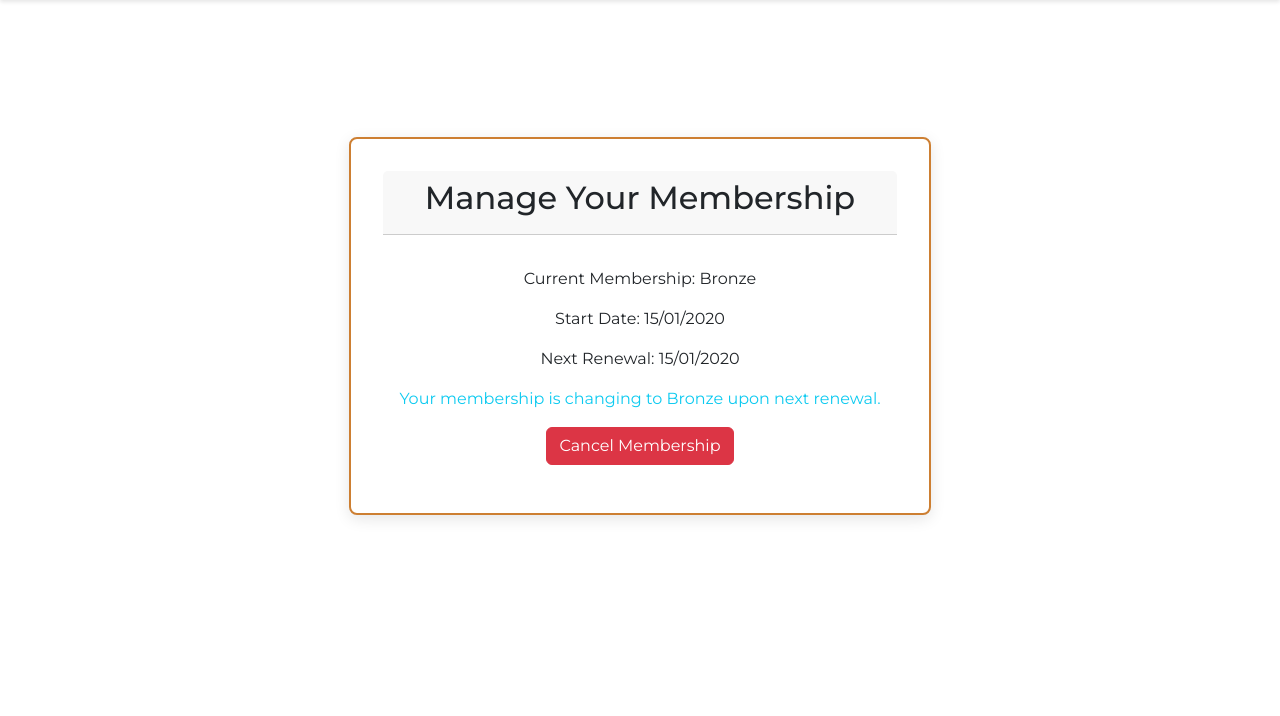
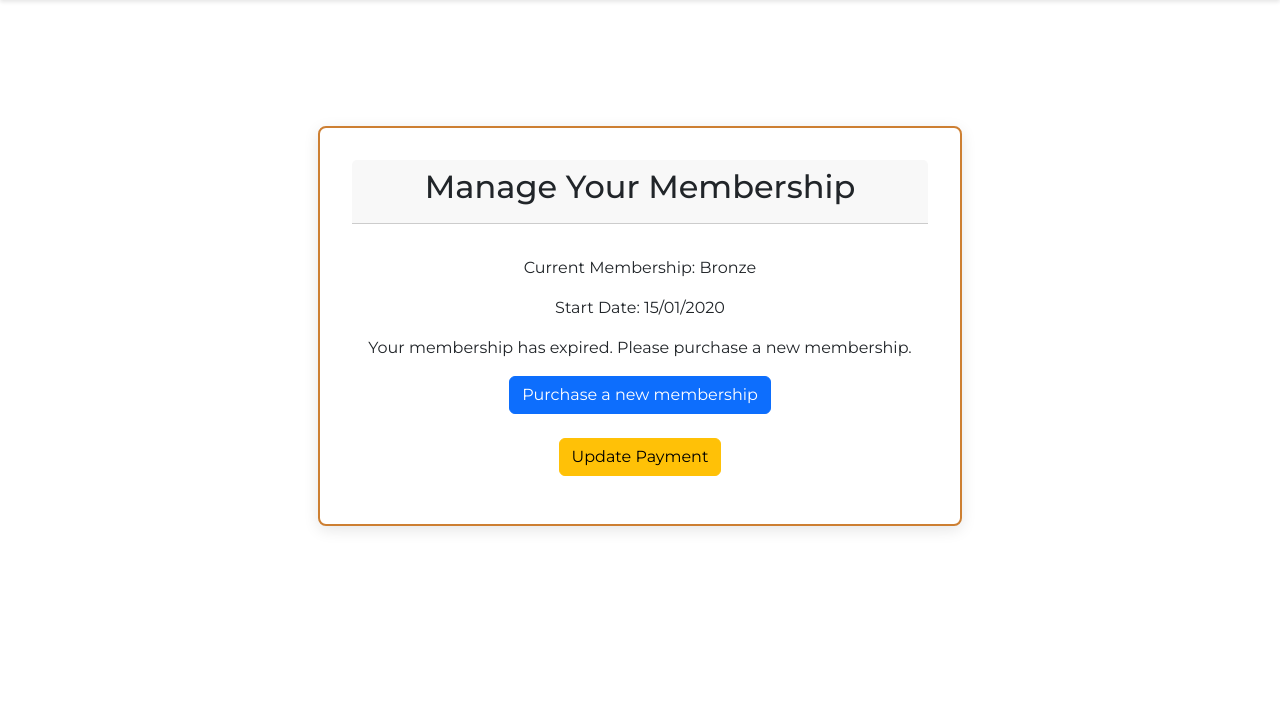
Before and after one commit to PaulR1209/full_stack_fitness, a Django app: template membership/templates/membership/manage.html in a window 1280 px wide. Shown: the part 74-790 px from the top of the page. Run offline with Django 5.2, Linux system fonts and the light colour scheme; the template is opened without the code that fills it: values that come from a table or form of the project are taken from there, others are empty; tables that the repository leaves empty hold one stand-in row (values such as "Sample post"); some libraries are stand-ins or nearby versions.

Commit message:
updated order model, view and template logic to handle CRUD and failed payments

```diff
--- a/checkout/models.py
+++ b/checkout/models.py
@@ -24,12 +24,15 @@ class Order(models.Model):
     created_at = models.DateTimeField(auto_now_add=True)
     last_renewed = models.DateTimeField(null=True, blank=True)
     next_renewal = models.DateTimeField(null=True, blank=True)
+    expiry_date = models.DateTimeField(null=True, blank=True)
+    is_expired = models.BooleanField(default=False)
     is_paid = models.BooleanField(default=False)
     cancellation_date = models.DateTimeField(null=True, blank=True)
     is_cancelled = models.BooleanField(default=False)
     subscription_id = models.CharField(max_length=100, null=True, blank=True)
     stripe_price_id = models.CharField(max_length=100, null=True, blank=True)
     membership_price = models.DecimalField(max_digits=6, decimal_places=2, default=0)
+    has_changed = models.BooleanField(default=False)
     pending_membership_price = models.DecimalField(
         max_digits=6, decimal_places=2, null=True, blank=True
     )
@@ -47,6 +50,13 @@ class Order(models.Model):
         """Calculate the next renewal date."""
         if self.next_renewal and self.next_renewal < timezone.now():
             self.last_renewed = self.next_renewal
+            if self.pending_membership:
+                self.membership = self.pending_membership
+                self.membership_price = self.pending_membership_price
+                self.pending_membership = None
+                self.pending_membership_price = None
+
+            self.has_changed = False
         self.next_renewal = self.last_renewed + relativedelta(months=1)
 
     def remaining_days(self):
--- a/membership/templates/membership/manage.html
+++ b/membership/templates/membership/manage.html
@@ -11,8 +11,14 @@
             <p>Current Membership: {{ user_order.membership.membership_type }}</p>
             <p>Start Date: {{ user_order.created_at|date:"d/m/Y" }}</p>
 
-            {% if user_order.is_cancelled %}
-            <p>Expiry Date: {{ user_order.cancellation_date|date:"d/m/Y" }}</p>
+            {% if user_order.is_expired %}
+            <p>Your membership has expired. Please purchase a new membership.</p>
+            <a href="{% url 'membership' %}" class="btn btn-primary">Purchase a new membership</a>
+
+            {% elif user_order.is_cancelled %}
+            <p>Expiry Date: {{ user_order.expiry_date|date:"d/m/Y" }}</p>
+            <p>Your membership has been cancelled but is still active until {{ user_order.expiry_date|date:"d/m/Y" }}.
+            </p>
             <div class="d-flex justify-content-center">
                 <button type="button" class="btn btn-success m-3" data-bs-toggle="modal"
                     data-bs-target="#reactivateMembershipModal">
@@ -20,36 +26,36 @@
                 </button>
                 <a href="{% url 'membership' %}" class="btn btn-danger m-3">Back</a>
             </div>
+
             {% else %}
             <p>Next Renewal: {{ user_order.next_renewal|date:"d/m/Y" }}</p>
 
             {% if user_order.pending_membership %}
             <p class="text-info">
-                Your membership is changing to {{ user_order.pending_membership.membership_type }} upon next renewal.
+                Your membership will change to {{ user_order.pending_membership.membership_type }} upon next renewal.
+            </p>
+            {% else %}
+            {% if user_order.has_changed %}
+            <p class="text-warning">
+                You can only change your membership plan once per billing cycle.
             </p>
             {% else %}
             <a href="{% url 'change' %}" class="btn btn-primary">Change Membership</a>
             {% endif %}
+            {% endif %}
 
-            {% if not user_order.is_paid %}
-            <div class="alert alert-warning mt-3 mx-auto">
-                <p>Your renewal payment has failed. Please update your payment method below if you wish to keep your
-                    membership active.</p>
-            </div>
-            <form action="" method="POST">
-                {% csrf_token %}
-                <input type="hidden" name="membership_type" value="{{ user_order.membership.membership_type }}">
-                <button type="submit" class="btn btn-warning">Update Payment</button>
-            </form>
-            {% else %}
             <button type="button" class="btn btn-danger" data-bs-toggle="modal" data-bs-target="#cancelMembershipModal">
                 Cancel Membership
             </button>
             {% endif %}
-            {% endif %}
+
+            <div class="mt-4">
+                <a href="" class="btn btn-warning">Update Payment</a>
+            </div>
         </div>
     </div>
 </div>
+
 
 <!-- Cancel Membership Modal -->
 <div class="modal fade" id="cancelMembershipModal" tabindex="-1" aria-labelledby="cancelMembershipModalLabel"
--- a/membership/templates/membership/membership.html
+++ b/membership/templates/membership/membership.html
@@ -6,7 +6,7 @@
 <div class="container-fluid membership-section">
     <div class="row mt-5 d-flex justify-content-center align-items-center text-center">
         <div class="col-lg-8 mt-5 mx-auto">
-            {% if user_order %}
+            {% if user_order and not user_order.is_expired %}
             <h1 class="mb-3">Your Membership</h1>
             {% else %}
             <h1 class="mb-3">Our Memberships</h1>
@@ -29,7 +29,7 @@
     </div>
 
     <!-- Membership Management Section -->
-    {% if user_order %}
+    {% if user_order and not user_order.is_expired %}
     <!-- Only appears if user has a membership -->
     <div class="container-fluid mt-5 d-flex justify-content-center align-items-center text-center">
         <div class="card membership-card-large {{ user_order.membership.membership_type|lower }}-border">
```
Also changed, not shown: checkout/views.py (+69 -20 lines), membership/views.py (+6 -5 lines), checkout/migrations/0012_order_expiry_date.py (added), checkout/migrations/0013_order_is_expired.py (added), checkout/migrations/0014_order_change_count.py (added), checkout/migrations/0015_remove_order_change_count_order_has_changed.py (added).
